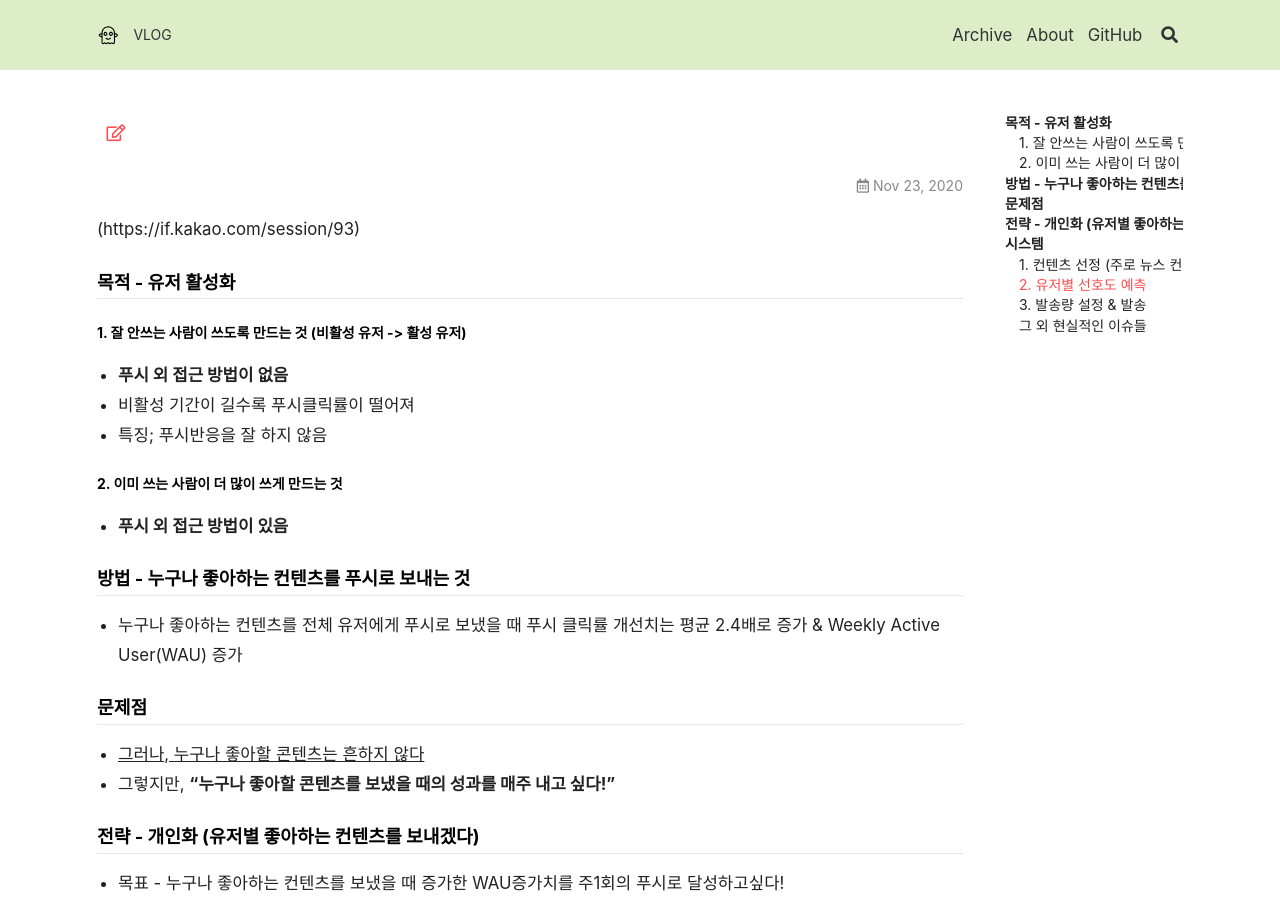
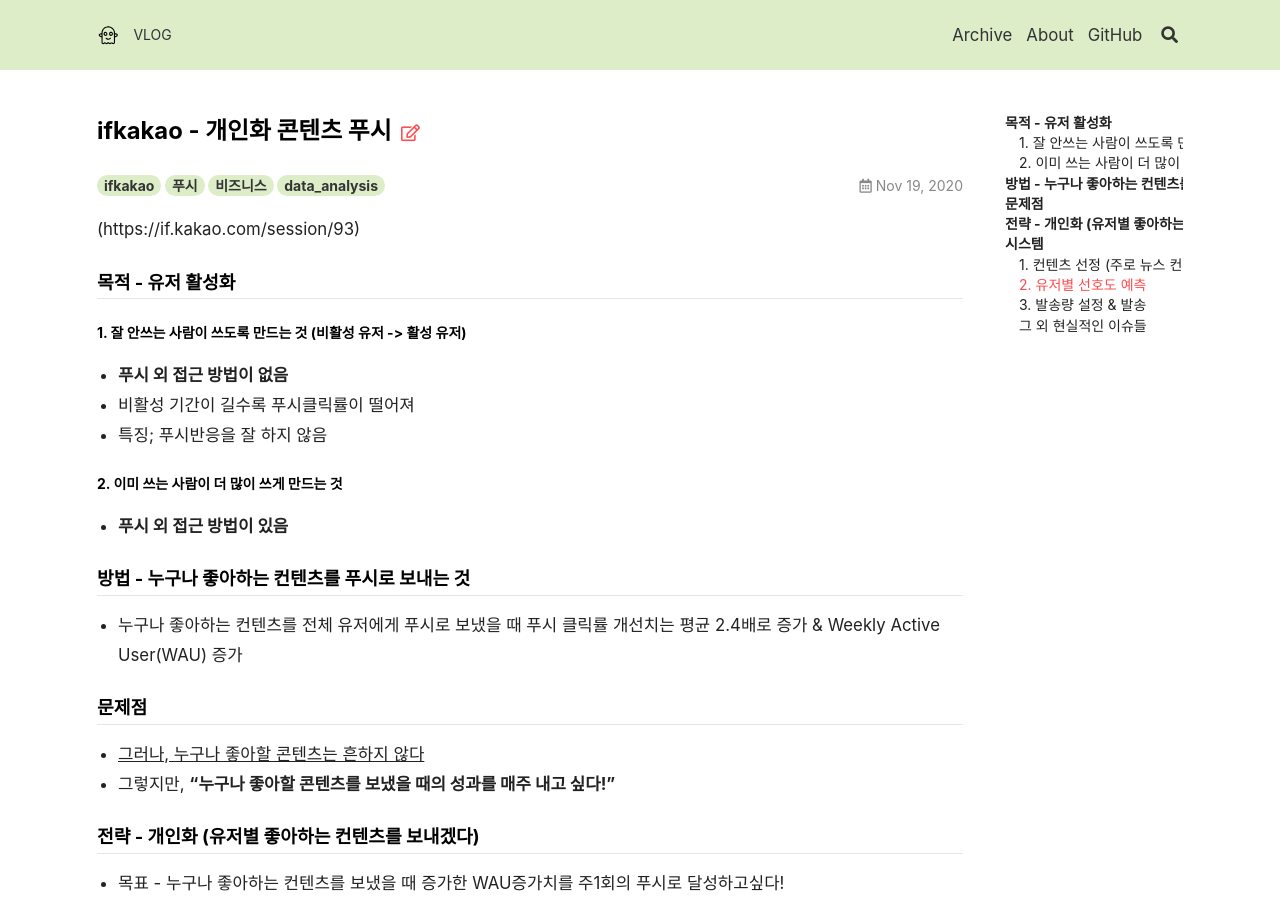
Before and after one commit to hyunjjin/hyunjjin.github.io, a Jekyll site: the page built from _posts/2020-11-19-개인화-컨텐츠-푸시.md, in a window 1280 px wide and 900 px high. Built offline with Jekyll 4.4.1, drawn with Linux system fonts in a browser that asks for light colours; nearby versions of some CDN libraries.

Commit message:
Update 2020-11-19-개인화-컨텐츠-푸시.md

```diff
--- a/_posts/2020-11-19-개인화-컨텐츠-푸시.md
+++ b/_posts/2020-11-19-개인화-컨텐츠-푸시.md
@@ -1,5 +1,5 @@
 ---
-title: [if kakao] 개인화 콘텐츠 푸시
+title: ifkakao - 개인화 콘텐츠 푸시
 tags: ifkakao 푸시 비즈니스 data_analysis
 ---
 
```
